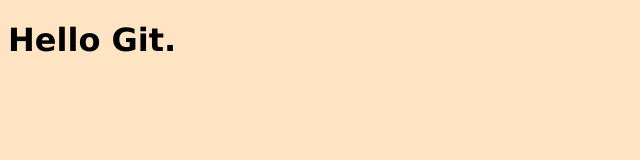
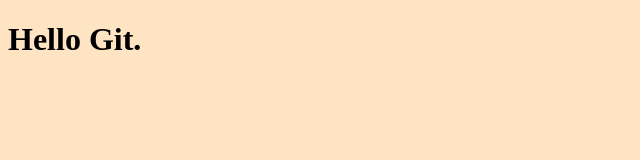
Before and after one commit to rishabgaddi/git-one, a plain HTML site: page index.html in a window 1280 px wide. Shown: the whole page, without its empty margins (0-640 px from the left). Drawn offline with Linux system fonts and the light colour scheme.

Commit message:
Revert "added font family"
This reverts commit e0a72d8a5200c2a2b986ee56d9e4eb68689700d8.

:wq

```diff
--- a/style.css
+++ b/style.css
@@ -1,4 +1,3 @@
 body {
     background-color: bisque;
-    font-family: 'Lucida Sans', 'Lucida Sans Regular', 'Lucida Grande', 'Lucida Sans Unicode', Geneva, Verdana, sans-serif;
 }
```
